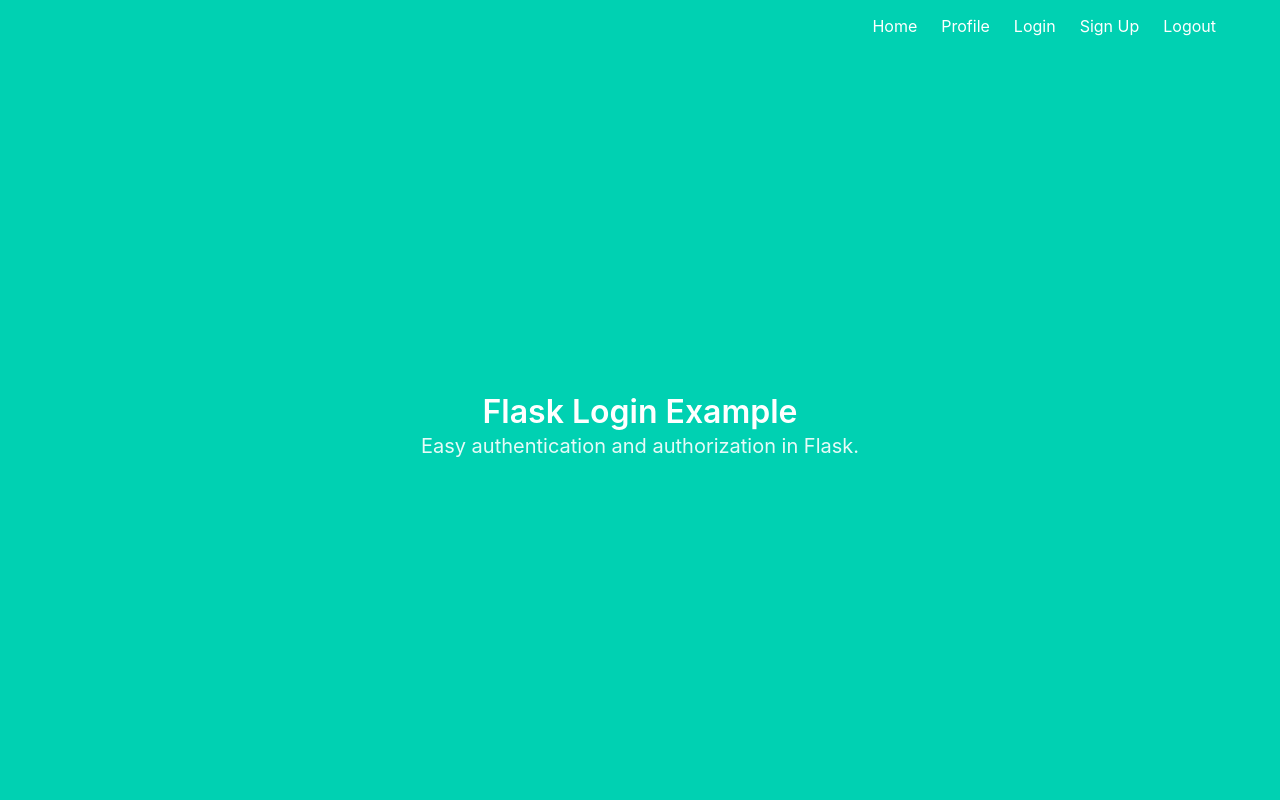
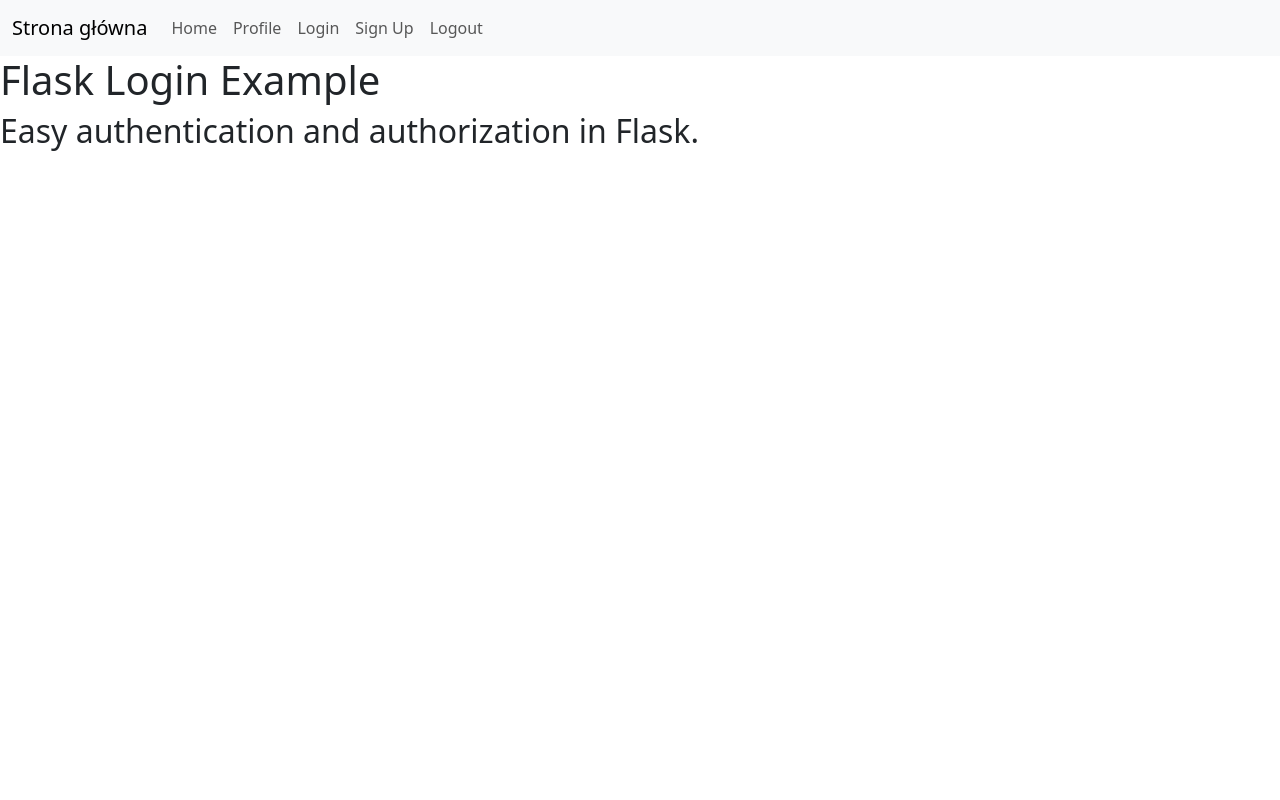
Before and after one commit to Pug0r/www-course-project, a Flask app: page / in a window 1280 px wide. Run offline with Flask 3, Linux system fonts and the light colour scheme.

Commit message:
Migrate bulma to bootstrap

```diff
--- a/project/templates/base.html
+++ b/project/templates/base.html
@@ -5,46 +5,52 @@
     <meta charset="utf-8">
     <meta http-equiv="X-UA-Compatible" content="IE=edge">
     <meta name="viewport" content="width=device-width, initial-scale=1">
-    <title>Flask Auth Example</title>
-    <link rel="stylesheet" href="https://cdnjs.cloudflare.com/ajax/libs/bulma/0.7.2/css/bulma.min.css" />
+    <title>TBA</title>
+    <link href="https://cdn.jsdelivr.net/npm/bootstrap@5.3.3/dist/css/bootstrap.min.css" rel="stylesheet" integrity="sha384-QWTKZyjpPEjISv5WaRU9OFeRpok6YctnYmDr5pNlyT2bRjXh0JMhjY6hW+ALEwIH" crossorigin="anonymous">
 </head>
 
 <body>
-    <section class="hero is-primary is-fullheight">
 
-        <div class="hero-head">
-            <nav class="navbar">
-                <div class="container">
-                    <div id="navbarMenuHeroA" class="navbar-menu">
-                        <div class="navbar-end">
-                            <a href="{{ url_for('main.index') }}" class="navbar-item">
+<nav class="navbar navbar-expand-lg navbar-light bg-light">
+  <div class="container-fluid">
+    <a class="navbar-brand" href="/">Strona główna</a>
+
+    <div class="collapse navbar-collapse" id="navbarSupportedContent">
+      <ul class="navbar-nav me-auto mb-2 mb-lg-0">
+        <li class="nav-item">
+          <a href="{{ url_for('main.index') }}" class="nav-link">
             Home
           </a>
-                            <a href="{{ url_for('main.profile') }}" class="navbar-item">
+        </li>
+        <li class="nav-item">
+          <a href="{{ url_for('main.profile') }}" class="nav-link">
             Profile
           </a>
-                            <a href="{{ url_for('auth.login') }}" class="navbar-item">
+        </li>
+        <li class="nav-item">
+          <a href="{{ url_for('auth.login') }}" class="nav-link">
             Login
           </a>
-                            <a href="{{ url_for('auth.signup') }}" class="navbar-item">
+        </li>
+        <li class="nav-item">
+          <a href="{{ url_for('auth.signup') }}" class="nav-link">
             Sign Up
           </a>
-                            <a href="{{ url_for('auth.logout') }}" class="navbar-item">
+        </li>
+        <li class="nav-item">
+          <a href="{{ url_for('auth.logout') }}" class="nav-link">
             Logout
           </a>
-                        </div>
+        </li>
+      </ul>
     </div>
   </div>
 </nav>
-        </div>
-
-        <div class="hero-body">
-            <div class="container has-text-centered">
         {% block content %}
         {% endblock %}
-            </div>
-        </div>
-    </section>
+
+
+    <script src="https://cdn.jsdelivr.net/npm/bootstrap@5.3.3/dist/js/bootstrap.bundle.min.js" integrity="sha384-YvpcrYf0tY3lHB60NNkmXc5s9fDVZLESaAA55NDzOxhy9GkcIdslK1eN7N6jIeHz" crossorigin="anonymous"></script>
 </body>
 
 </html>
```
Also changed, not shown: project/static/css/styles.css (added). Lines whose indentation alone changed are shown as unchanged.
